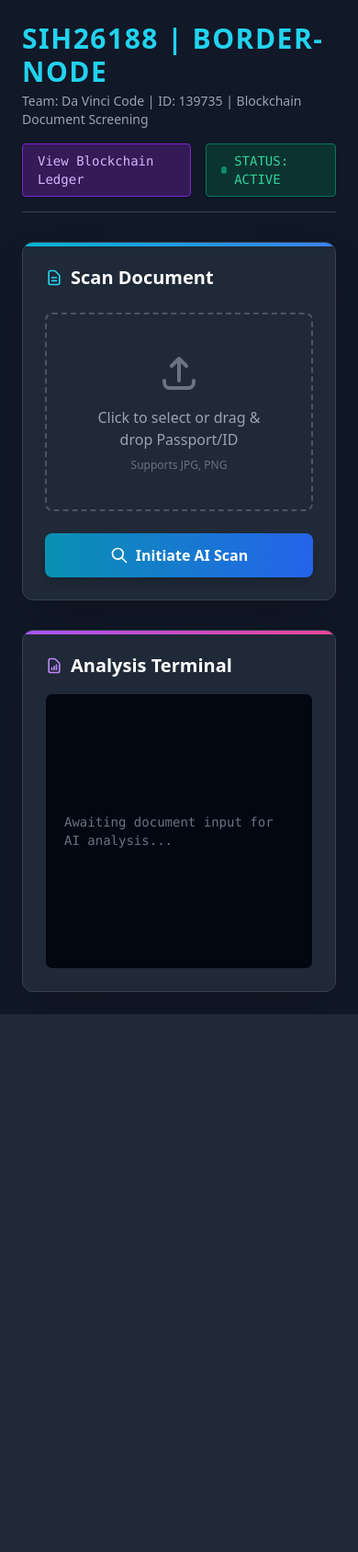
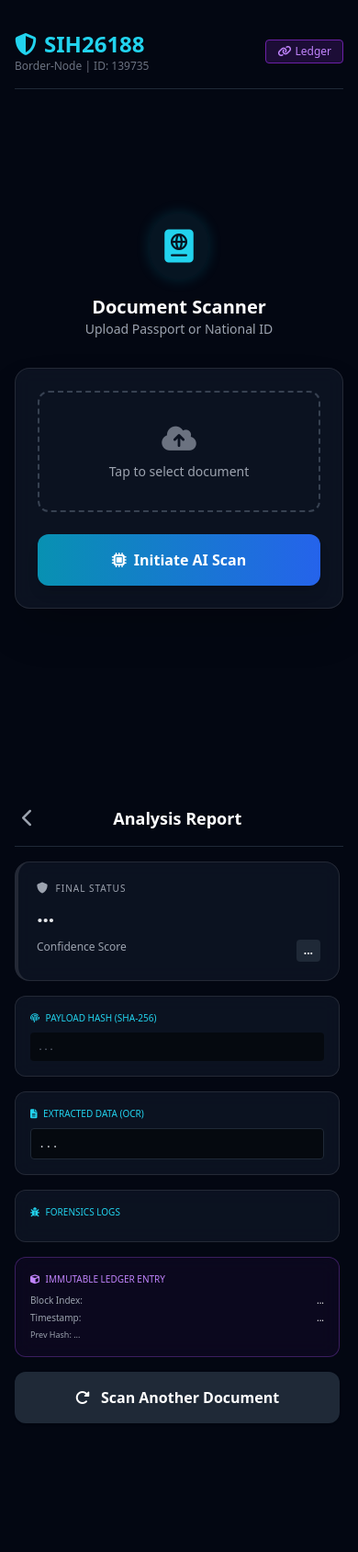
Before and after one commit to Tomar-Jii/sih-doc-scanner, a FastAPI app: page / in a window 390 px wide. Shown: the whole page at 92% size. Before the commit the page ends 1103 px from the top, so only its background shows below. Run offline with FastAPI, Linux system fonts and the light colour scheme; some libraries are stand-ins or nearby versions.

Commit message:
UI upgrade: Mobile SPA view, lock viewport, premium icons, fixed Tesseract OCR bug

```diff
--- a/templates/index.html
+++ b/templates/index.html
@@ -2,152 +2,247 @@
 <html lang="en">
 <head>
     <meta charset="UTF-8">
-    <meta name="viewport" content="width=device-width, initial-scale=1.0">
-    <title>Da Vinci Code - Border Checkpoint System</title>
+    <!-- Disable Zoom & Scalability -->
+    <meta name="viewport" content="width=device-width, initial-scale=1.0, maximum-scale=1.0, user-scalable=no">
+    <title>Da Vinci Code - Border Checkpoint</title>
     <script src="https://cdn.tailwindcss.com"></script>
+    <!-- Premium Icons -->
+    <link rel="stylesheet" href="https://cdnjs.cloudflare.com/ajax/libs/font-awesome/6.4.0/css/all.min.css">
+    <style>
+        /* Hide scrollbars completely for app-like feel */
+        ::-webkit-scrollbar { display: none; }
+        body { -ms-overflow-style: none; scrollbar-width: none; overflow: hidden; overscroll-behavior-y: none; }
+        .app-screen { display: none; height: 100vh; width: 100vw; flex-direction: column; }
+        .app-screen.active { display: flex; }
+        .glass-panel { background: rgba(17, 24, 39, 0.7); backdrop-filter: blur(10px); border: 1px solid rgba(255,255,255,0.1); }
+    </style>
 </head>
-<body class="bg-gray-900 text-gray-200 min-h-screen font-sans">
-    <div class="max-w-6xl mx-auto p-6">
-        <header class="flex flex-col md:flex-row justify-between items-center border-b border-gray-700 pb-4 mb-8 gap-4">
+<body class="bg-gray-950 text-gray-200 font-sans h-screen w-screen relative selection:bg-cyan-500 selection:text-white">
+
+    <!-- SCREEN 1: UPLOAD -->
+    <div id="screen-upload" class="app-screen active p-4 pb-20">
+        <header class="flex justify-between items-center py-4 border-b border-gray-800">
             <div>
-                <h1 class="text-3xl font-bold text-cyan-400 tracking-wider">SIH26188 | BORDER-NODE</h1>
-                <p class="text-gray-400 text-sm mt-1">Team: Da Vinci Code | ID: 139735 | Blockchain Document Screening</p>
+                <h1 class="text-2xl font-bold text-cyan-400"><i class="fa-solid fa-shield-halved mr-2"></i>SIH26188</h1>
+                <p class="text-xs text-gray-500">Border-Node | ID: 139735</p>
             </div>
-            <div class="flex gap-4">
-                <a href="/ledger/" target="_blank" class="bg-purple-900/50 hover:bg-purple-800 text-purple-300 px-4 py-2 rounded shadow text-sm font-mono border border-purple-700 transition">
-                    View Blockchain Ledger
-                </a>
-                <div class="bg-emerald-900/50 text-emerald-400 px-4 py-2 rounded shadow text-sm font-mono border border-emerald-700 flex items-center gap-2">
-                    <span class="w-2 h-2 rounded-full bg-emerald-500 animate-pulse"></span>
-                    STATUS: ACTIVE
-                </div>
-            </div>
+            <a href="/ledger/" target="_blank" class="text-purple-400 bg-purple-900/30 px-3 py-1 rounded text-xs border border-purple-800"><i class="fa-solid fa-link mr-1"></i>Ledger</a>
         </header>
 
-        <div class="grid grid-cols-1 lg:grid-cols-2 gap-8">
-            <!-- Left Column: Upload -->
-            <div class="bg-gray-800 p-6 rounded-xl shadow-2xl border border-gray-700 relative overflow-hidden">
-                <div class="absolute top-0 left-0 w-full h-1 bg-gradient-to-r from-cyan-500 to-blue-500"></div>
-                <h2 class="text-xl font-semibold mb-6 flex items-center gap-2 text-white">
-                    <svg class="w-5 h-5 text-cyan-400" fill="none" stroke="currentColor" viewBox="0 0 24 24"><path stroke-linecap="round" stroke-linejoin="round" stroke-width="2" d="M9 12h6m-6 4h6m2 5H7a2 2 0 01-2-2V5a2 2 0 012-2h5.586a1 1 0 01.707.293l5.414 5.414a1 1 0 01.293.707V19a2 2 0 01-2 2z"></path></svg>
-                    Scan Document
-                </h2>
-                <form id="uploadForm" class="space-y-6">
-                    <div class="border-2 border-dashed border-gray-600 rounded-lg p-10 text-center hover:border-cyan-500 hover:bg-gray-700/50 transition cursor-pointer group" id="dropzone">
-                        <input type="file" id="fileInput" class="hidden" accept="image/*">
-                        <svg class="w-12 h-12 mx-auto text-gray-500 group-hover:text-cyan-400 mb-3" fill="none" stroke="currentColor" viewBox="0 0 24 24"><path stroke-linecap="round" stroke-linejoin="round" stroke-width="2" d="M4 16v1a3 3 0 003 3h10a3 3 0 003-3v-1m-4-8l-4-4m0 0L8 8m4-4v12"></path></svg>
-                        <p class="text-gray-400 group-hover:text-gray-200">Click to select or drag & drop Passport/ID</p>
-                        <p class="text-xs text-gray-500 mt-2">Supports JPG, PNG</p>
-                    </div>
-                    <button type="submit" class="w-full bg-gradient-to-r from-cyan-600 to-blue-600 hover:from-cyan-500 hover:to-blue-500 text-white font-bold py-3 px-4 rounded-lg shadow-lg transform transition active:scale-95 flex justify-center items-center gap-2">
-                        <svg class="w-5 h-5" fill="none" stroke="currentColor" viewBox="0 0 24 24"><path stroke-linecap="round" stroke-linejoin="round" stroke-width="2" d="M21 21l-6-6m2-5a7 7 0 11-14 0 7 7 0 0114 0z"></path></svg>
-                        Initiate AI Scan
-                    </button>
-                </form>
-
-                <div id="loading" class="hidden mt-6 bg-gray-900 rounded p-4 border border-gray-700">
-                    <div class="flex items-center gap-3 mb-2">
-                        <div class="animate-spin rounded-full h-5 w-5 border-t-2 border-b-2 border-cyan-500"></div>
-                        <span class="text-cyan-400 font-mono text-sm">Processing Document...</span>
-                    </div>
-                    <ul class="text-xs text-gray-500 font-mono space-y-1 ml-8">
-                        <li class="animate-pulse">Extracting MRZ & Text via OCR...</li>
-                        <li class="animate-pulse" style="animation-delay: 0.2s">Running Image Forensics...</li>
-                        <li class="animate-pulse" style="animation-delay: 0.4s">Hashing payload for Blockchain...</li>
-                    </ul>
+        <div class="flex-1 flex flex-col justify-center items-center mt-8">
+            <div class="text-center mb-8">
+                <div class="inline-block p-4 rounded-full bg-cyan-900/20 mb-4 shadow-[0_0_15px_rgba(6,182,212,0.2)]">
+                    <i class="fa-solid fa-passport text-4xl text-cyan-400"></i>
                 </div>
+                <h2 class="text-xl font-bold text-white">Document Scanner</h2>
+                <p class="text-sm text-gray-400">Upload Passport or National ID</p>
             </div>
 
-            <!-- Right Column: Results -->
-            <div class="bg-gray-800 p-6 rounded-xl shadow-2xl border border-gray-700 relative overflow-hidden flex flex-col">
-                <div class="absolute top-0 left-0 w-full h-1 bg-gradient-to-r from-purple-500 to-pink-500"></div>
-                <h2 class="text-xl font-semibold mb-4 flex items-center gap-2 text-white">
-                    <svg class="w-5 h-5 text-purple-400" fill="none" stroke="currentColor" viewBox="0 0 24 24"><path stroke-linecap="round" stroke-linejoin="round" stroke-width="2" d="M9 17v-2m3 2v-4m3 4v-6m2 10H7a2 2 0 01-2-2V5a2 2 0 012-2h5.586a1 1 0 01.707.293l5.414 5.414a1 1 0 01.293.707V19a2 2 0 01-2 2z"></path></svg>
-                    Analysis Terminal
-                </h2>
-                <div id="resultBox" class="flex-1 bg-gray-950 p-5 rounded-lg border border-gray-800 font-mono text-sm overflow-y-auto min-h-[300px]">
-                    <div class="text-gray-500 flex items-center justify-center h-full">
-                        Awaiting document input for AI analysis...
-                    </div>
+            <form id="uploadForm" class="w-full max-w-sm glass-panel p-6 rounded-2xl shadow-2xl">
+                <div class="border-2 border-dashed border-gray-700 rounded-xl p-8 text-center active:bg-gray-800 transition" id="dropzone">
+                    <input type="file" id="fileInput" class="hidden" accept="image/*">
+                    <i class="fa-solid fa-cloud-arrow-up text-3xl text-gray-500 mb-2" id="uploadIcon"></i>
+                    <p class="text-sm text-gray-400" id="uploadText">Tap to select document</p>
+                </div>
+                <button type="submit" class="w-full mt-6 bg-gradient-to-r from-cyan-600 to-blue-600 text-white font-bold py-4 rounded-xl shadow-lg active:scale-95 transition flex justify-center items-center gap-2">
+                    <i class="fa-solid fa-microchip"></i> Initiate AI Scan
+                </button>
+            </form>
+        </div>
+    </div>
+
+    <!-- SCREEN 2: PROCESSING -->
+    <div id="screen-processing" class="app-screen p-6 justify-center items-center bg-gray-900 relative">
+        <div class="absolute inset-0 bg-[radial-gradient(ellipse_at_center,_var(--tw-gradient-stops))] from-cyan-900/20 via-gray-950 to-gray-950"></div>
+
+        <div class="z-10 w-full max-w-sm">
+            <div class="text-center mb-10">
+                <div class="relative w-24 h-24 mx-auto mb-4">
+                    <div class="absolute inset-0 border-4 border-t-cyan-400 border-gray-800 rounded-full animate-spin"></div>
+                    <div class="absolute inset-0 flex justify-center items-center"><i class="fa-solid fa-brain text-2xl text-cyan-400 animate-pulse"></i></div>
+                </div>
+                <h2 class="text-xl font-bold text-white">Analyzing Document</h2>
+                <p class="text-sm text-gray-400" id="process-timer">Estimated time: 3s</p>
+            </div>
+
+            <div class="space-y-4">
+                <!-- Step 1 -->
+                <div class="flex items-center gap-4 glass-panel p-3 rounded-lg" id="step-1">
+                    <div class="w-8 h-8 rounded-full bg-gray-800 flex justify-center items-center text-gray-500 step-icon"><i class="fa-solid fa-spinner fa-spin"></i></div>
+                    <div class="flex-1"><p class="text-sm text-gray-300">Extracting MRZ (OCR)</p></div>
+                </div>
+                <!-- Step 2 -->
+                <div class="flex items-center gap-4 glass-panel p-3 rounded-lg opacity-50 transition-opacity duration-500" id="step-2">
+                    <div class="w-8 h-8 rounded-full bg-gray-800 flex justify-center items-center text-gray-500 step-icon"><i class="fa-solid fa-magnifying-glass"></i></div>
+                    <div class="flex-1"><p class="text-sm text-gray-300">Running Digital Forensics</p></div>
+                </div>
+                <!-- Step 3 -->
+                <div class="flex items-center gap-4 glass-panel p-3 rounded-lg opacity-50 transition-opacity duration-500" id="step-3">
+                    <div class="w-8 h-8 rounded-full bg-gray-800 flex justify-center items-center text-gray-500 step-icon"><i class="fa-solid fa-link"></i></div>
+                    <div class="flex-1"><p class="text-sm text-gray-300">Securing to Blockchain</p></div>
                 </div>
             </div>
         </div>
     </div>
 
+    <!-- SCREEN 3: RESULTS -->
+    <div id="screen-results" class="app-screen p-4 flex flex-col bg-gray-950">
+        <header class="flex justify-between items-center py-2 border-b border-gray-800 shrink-0">
+            <button onclick="resetApp()" class="text-gray-400 active:text-white p-2"><i class="fa-solid fa-chevron-left text-xl"></i></button>
+            <h1 class="text-lg font-bold text-white">Analysis Report</h1>
+            <div class="w-8"></div> <!-- Spacer -->
+        </header>
+
+        <div class="flex-1 overflow-y-auto mt-4 pb-10 space-y-4 pr-1">
+            <!-- Final Status Card -->
+            <div id="res-status-card" class="glass-panel p-5 rounded-2xl border-l-4">
+                <div class="text-[10px] text-gray-400 uppercase tracking-widest mb-1"><i class="fa-solid fa-shield text-xs mr-1"></i> Final Status</div>
+                <div class="text-2xl font-black tracking-tight" id="res-status">...</div>
+                <div class="flex justify-between mt-3 text-xs">
+                    <span class="text-gray-400">Confidence Score</span>
+                    <span class="font-bold text-white bg-gray-800 px-2 py-1 rounded" id="res-score">...</span>
+                </div>
+            </div>
+
+            <!-- Hash Fingerprint -->
+            <div class="glass-panel p-4 rounded-xl">
+                <div class="text-[10px] text-cyan-400 uppercase mb-2"><i class="fa-solid fa-fingerprint mr-1"></i> Payload Hash (SHA-256)</div>
+                <div class="text-[10px] text-gray-500 font-mono break-all bg-black/50 p-2 rounded" id="res-hash">...</div>
+            </div>
+
+            <!-- Extracted Data -->
+            <div class="glass-panel p-4 rounded-xl">
+                <div class="text-[10px] text-cyan-400 uppercase mb-2"><i class="fa-solid fa-file-lines mr-1"></i> Extracted Data (OCR)</div>
+                <div class="text-xs text-gray-300 font-mono whitespace-pre-wrap bg-black/50 p-2 rounded border border-gray-800" id="res-ocr">...</div>
+            </div>
+
+            <!-- Forensics Logs -->
+            <div class="glass-panel p-4 rounded-xl">
+                <div class="text-[10px] text-cyan-400 uppercase mb-2"><i class="fa-solid fa-bug mr-1"></i> Forensics Logs</div>
+                <ul class="list-none text-gray-300 text-[11px] space-y-2" id="res-logs"></ul>
+            </div>
+
+            <!-- Blockchain Receipt -->
+            <div class="glass-panel p-4 rounded-xl border border-purple-500/30 bg-purple-900/10">
+                <div class="text-[10px] text-purple-400 uppercase mb-2"><i class="fa-solid fa-cube mr-1"></i> Immutable Ledger Entry</div>
+                <div class="text-[10px] text-gray-400 space-y-1">
+                    <div class="flex justify-between"><span>Block Index:</span> <span class="text-white" id="res-block">...</span></div>
+                    <div class="flex justify-between"><span>Timestamp:</span> <span class="text-white" id="res-time">...</span></div>
+                    <div class="mt-2 text-[9px] break-all">Prev Hash: <span id="res-prev">...</span></div>
+                </div>
+            </div>
+
+            <button onclick="resetApp()" class="w-full mt-4 bg-gray-800 text-white font-bold py-4 rounded-xl shadow active:bg-gray-700 transition">
+                <i class="fa-solid fa-rotate-right mr-2"></i> Scan Another Document
+            </button>
+        </div>
+    </div>
+
     <script>
-        const dropzone = document.getElementById('dropzone');
+        const screens = {
+            upload: document.getElementById('screen-upload'),
+            processing: document.getElementById('screen-processing'),
+            results: document.getElementById('screen-results')
+        };
+
         const fileInput = document.getElementById('fileInput');
+        const uploadText = document.getElementById('uploadText');
+        const uploadIcon = document.getElementById('uploadIcon');
         const form = document.getElementById('uploadForm');
-        const resultBox = document.getElementById('resultBox');
-        const loading = document.getElementById('loading');
 
-        dropzone.addEventListener('click', () => fileInput.click());
+        function switchScreen(screenName) {
+            Object.values(screens).forEach(s => s.classList.remove('active'));
+            screens[screenName].classList.add('active');
+        }
+
+        function resetApp() {
+            fileInput.value = '';
+            uploadText.innerHTML = 'Tap to select document';
+            uploadIcon.className = 'fa-solid fa-cloud-arrow-up text-3xl text-gray-500 mb-2';
+            switchScreen('upload');
+        }
+
+        document.getElementById('dropzone').addEventListener('click', () => fileInput.click());
+
         fileInput.addEventListener('change', () => {
             if(fileInput.files.length > 0) {
-                dropzone.innerHTML = `<div class="text-cyan-400 font-bold flex flex-col items-center"><svg class="w-10 h-10 mb-2" fill="none" stroke="currentColor" viewBox="0 0 24 24"><path stroke-linecap="round" stroke-linejoin="round" stroke-width="2" d="M9 12l2 2 4-4m6 2a9 9 0 11-18 0 9 9 0 0118 0z"></path></svg>${fileInput.files[0].name} ready</div>`;
+                uploadIcon.className = 'fa-solid fa-circle-check text-3xl text-cyan-400 mb-2';
+                uploadText.innerHTML = `<span class="text-cyan-400 font-bold">${fileInput.files[0].name}</span>`;
             }
         });
+
+        // Simulate step progression animation
+        function simulateProcessingSteps() {
+            const steps = [document.getElementById('step-1'), document.getElementById('step-2'), document.getElementById('step-3')];
+
+            steps[0].classList.remove('opacity-50');
+            steps[0].querySelector('.step-icon').innerHTML = '<i class="fa-solid fa-spinner fa-spin text-cyan-400"></i>';
+
+            setTimeout(() => {
+                steps[0].querySelector('.step-icon').innerHTML = '<i class="fa-solid fa-check text-green-500"></i>';
+                steps[1].classList.remove('opacity-50');
+                steps[1].querySelector('.step-icon').innerHTML = '<i class="fa-solid fa-spinner fa-spin text-cyan-400"></i>';
+            }, 1000);
+
+            setTimeout(() => {
+                steps[1].querySelector('.step-icon').innerHTML = '<i class="fa-solid fa-check text-green-500"></i>';
+                steps[2].classList.remove('opacity-50');
+                steps[2].querySelector('.step-icon').innerHTML = '<i class="fa-solid fa-spinner fa-spin text-purple-400"></i>';
+            }, 2000);
+        }
 
         form.addEventListener('submit', async (e) => {
             e.preventDefault();
             if(!fileInput.files[0]) return alert("Please select a file first.");
 
+            switchScreen('processing');
+            simulateProcessingSteps();
+
             const formData = new FormData();
             formData.append("file", fileInput.files[0]);
-
-            loading.classList.remove('hidden');
-            resultBox.innerHTML = "<span class='text-gray-500'>Establishing secure connection...</span>";
 
             try {
                 const response = await fetch('/scan/', { method: 'POST', body: formData });
                 const data = await response.json();
 
-                const isTampered = data.analysis.is_tampered;
-                const statusColor = isTampered ? 'text-red-500' : 'text-emerald-500';
-                const statusBg = isTampered ? 'bg-red-900/20 border-red-500/50' : 'bg-emerald-900/20 border-emerald-500/50';
-
-                resultBox.innerHTML = `
-                    <div class="p-3 border rounded mb-4 ${statusBg}">
-                        <div class="text-xs text-gray-400 uppercase tracking-wide">Final Status</div>
-                        <div class="text-xl font-bold ${statusColor}">${data.analysis.status}</div>
-                        <div class="text-xs mt-1 text-gray-300">Confidence Score: <span class="font-bold text-white">${data.analysis.confidence}%</span></div>
-                    </div>
-
-                    <div class="mb-4">
-                        <div class="text-xs text-cyan-400 uppercase border-b border-gray-800 pb-1 mb-2">Cryptographic Fingerprint (SHA-256)</div>
-                        <div class="text-xs text-gray-400 break-all bg-gray-900 p-2 rounded">${data.document_hash}</div>
-                    </div>
-
-                    <div class="mb-4">
-                        <div class="text-xs text-cyan-400 uppercase border-b border-gray-800 pb-1 mb-2">Forensics Logs</div>
-                        <ul class="list-disc pl-4 text-gray-300 text-xs space-y-1">
-                            ${data.analysis.reasons.map(r => `<li>${r}</li>`).join('')}
-                        </ul>
-                    </div>
-
-                    <div class="mb-4">
-                        <div class="text-xs text-cyan-400 uppercase border-b border-gray-800 pb-1 mb-2">Extracted Data (OCR)</div>
-                        <div class="bg-gray-900 p-2 rounded text-xs text-gray-400 whitespace-pre-wrap max-h-32 overflow-y-auto">${data.analysis.text_extracted || "No text found."}</div>
-                    </div>
-
-                    <div class="mt-6 p-3 bg-gray-900 border border-purple-500/30 rounded">
-                        <div class="text-xs text-purple-400 uppercase mb-1 flex items-center gap-1">
-                            <svg class="w-4 h-4" fill="none" stroke="currentColor" viewBox="0 0 24 24"><path stroke-linecap="round" stroke-linejoin="round" stroke-width="2" d="M13.828 10.172a4 4 0 00-5.656 0l-4 4a4 4 0 105.656 5.656l1.102-1.101m-.758-4.899a4 4 0 005.656 0l4-4a4 4 0 00-5.656-5.656l-1.1 1.1"></path></svg>
-                            Immutable Ledger Entry
-                        </div>
-                        <div class="text-[10px] text-gray-500 space-y-1">
-                            <div><span class="text-gray-400">Block Index:</span> #${data.blockchain_receipt.block_index}</div>
-                            <div><span class="text-gray-400">Timestamp:</span> ${data.blockchain_receipt.timestamp}</div>
-                            <div><span class="text-gray-400">Prev Hash:</span> <span class="break-all">${data.blockchain_receipt.previous_hash}</span></div>
-                        </div>
-                    </div>
-                `;
+                // Keep processing screen for at least 3 seconds so animations finish
+                setTimeout(() => populateResults(data), 1500);
             } catch (err) {
-                resultBox.innerHTML = `<div class="p-3 bg-red-900/20 border border-red-500/50 rounded text-red-500">Error processing document.</div>`;
-            } finally {
-                loading.classList.add('hidden');
+                alert("Server error occurred!");
+                resetApp();
             }
         });
+
+        function populateResults(data) {
+            const isTampered = data.analysis.is_tampered;
+            const resCard = document.getElementById('res-status-card');
+            const resStatus = document.getElementById('res-status');
+
+            if (isTampered) {
+                resCard.className = 'glass-panel p-5 rounded-2xl border-l-4 border-red-500 bg-red-900/10';
+                resStatus.className = 'text-2xl font-black tracking-tight text-red-500';
+            } else {
+                resCard.className = 'glass-panel p-5 rounded-2xl border-l-4 border-emerald-500 bg-emerald-900/10';
+                resStatus.className = 'text-2xl font-black tracking-tight text-emerald-400';
+            }
+
+            resStatus.innerText = data.analysis.status;
+            document.getElementById('res-score').innerText = data.analysis.confidence + '%';
+            document.getElementById('res-hash').innerText = data.document_hash;
+            document.getElementById('res-ocr').innerText = data.analysis.text_extracted;
+
+            document.getElementById('res-logs').innerHTML = data.analysis.reasons.map(r => `
+                <li class="flex items-start gap-2">
+                    <i class="fa-solid ${isTampered ? 'fa-triangle-exclamation text-red-500' : 'fa-check text-emerald-500'} mt-1"></i>
+                    <span>${r}</span>
+                </li>`).join('');
+
+            document.getElementById('res-block').innerText = '#' + data.blockchain_receipt.block_index;
+            document.getElementById('res-time').innerText = new Date(data.blockchain_receipt.timestamp * 1000).toLocaleTimeString();
+            document.getElementById('res-prev').innerText = data.blockchain_receipt.previous_hash;
+
+            switchScreen('results');
+        }
     </script>
 </body>
 </html>
```
Also changed, not shown: ai_engine.py (+8 -11 lines).
